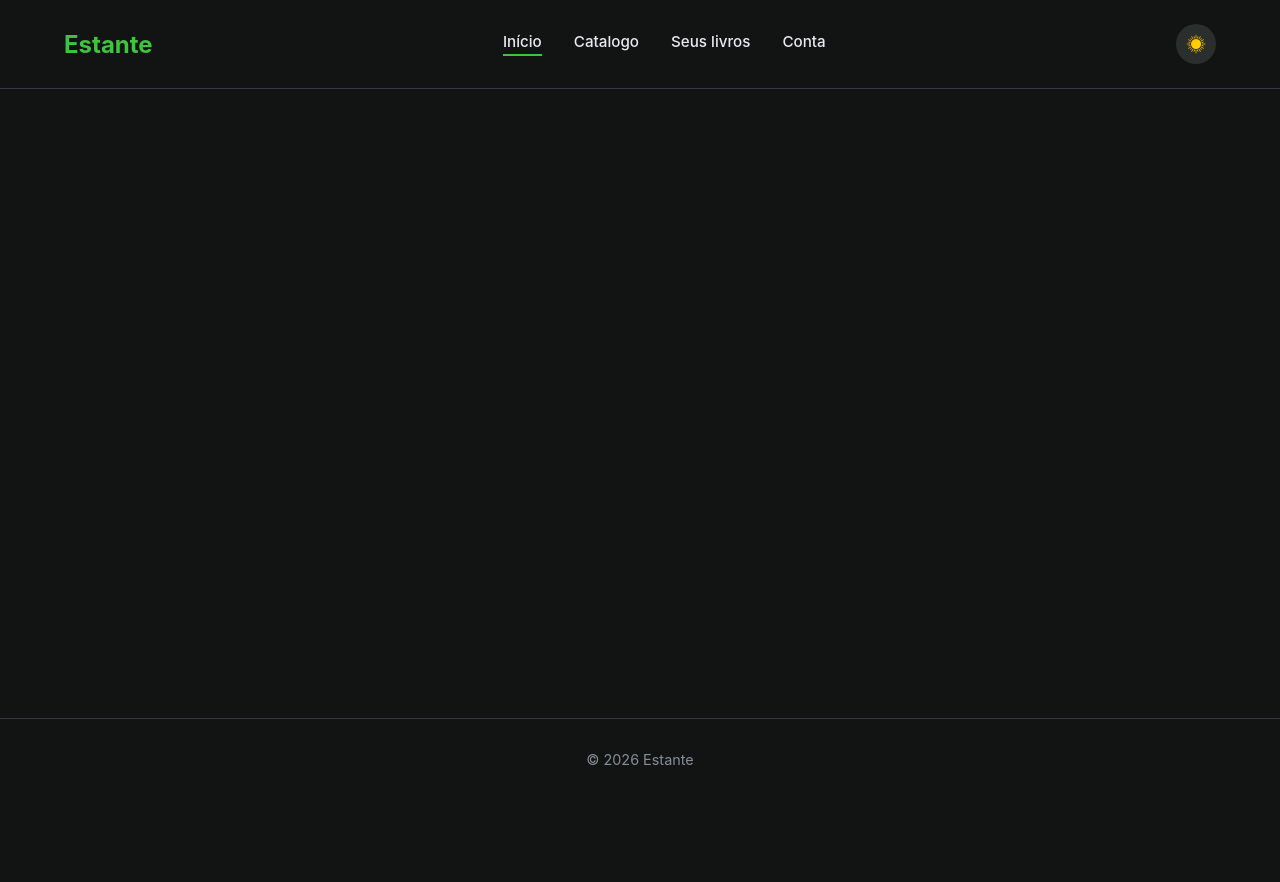
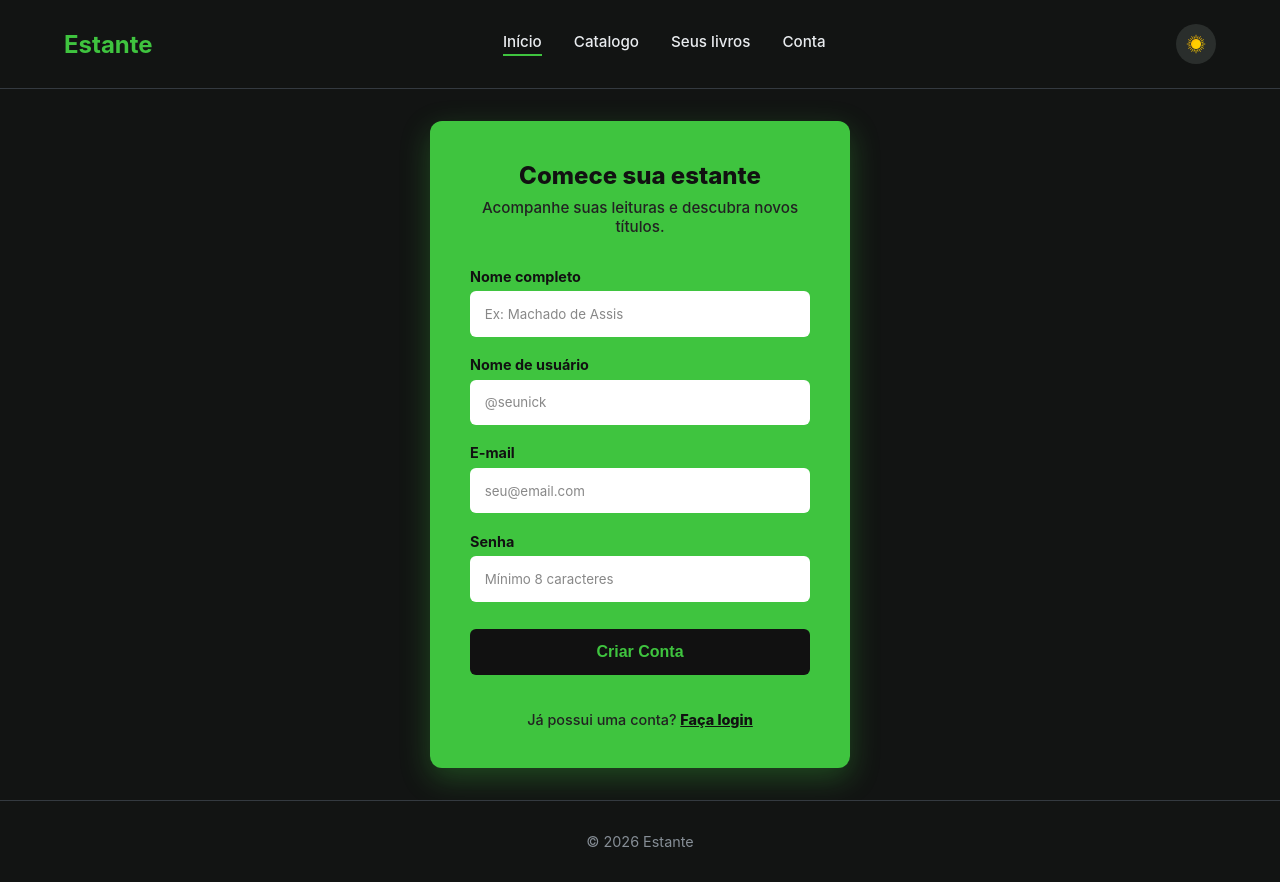
Before and after one commit to DavidOliveira2678/Estante, a Vue app in the folder frontend/estante/: page /cadastro in a window 1280 px wide. Before the commit the page ends 800 px from the top, so only its background shows below. Built offline with nearby package versions, Linux system fonts and the light colour scheme.

Commit message:
feat(front-login): Criação das telas e componentes do fluxo de login e cadastro

```diff
--- /dev/null
+++ b/frontend/estante/src/components/LoginForm.vue
@@ -0,0 +1,101 @@
+<template>
+  <form @submit.prevent="onSubmit" class="auth-form">
+    <div class="input-group">
+      <label for="email">E-mail</label>
+      <input type="email" id="email" v-model="credentials.email" required placeholder="seu@email.com" />
+    </div>
+
+    <div class="input-group">
+      <label for="password">Senha</label>
+      <input type="password" id="password" v-model="credentials.password" required placeholder="••••••••" />
+    </div>
+
+    <button type="submit" class="btn-submit">Entrar</button>
+
+    <p class="switch-mode">
+      Ainda não tem conta?
+      <a href="#" @click.prevent="$emit('switchMode')">Cadastre-se</a>
+    </p>
+  </form>
+</template>
+
+<script setup>
+import { reactive } from 'vue'
+
+const emit = defineEmits(['switchMode', 'login'])
+
+const credentials = reactive({
+  email: '',
+  password: ''
+})
+
+const onSubmit = () => {
+  emit('login', { ...credentials })
+}
+</script>
+
+<style scoped>
+.auth-form {
+  display: flex;
+  flex-direction: column;
+  gap: 1.2rem;
+}
+.input-group {
+  display: flex;
+  flex-direction: column;
+  gap: 0.4rem;
+}
+.input-group label {
+  color: #111111;
+  font-size: 0.9rem;
+  font-weight: 700;
+}
+input {
+  padding: 0.8rem;
+  border: 2px solid transparent;
+  border-radius: 6px;
+  background: #ffffff;
+  color: #111111;
+  font-family: inherit;
+  transition: border-color 0.2s;
+}
+input:focus {
+  outline: none;
+  border-color: #111111;
+}
+input::placeholder {
+  color: #888888;
+}
+.btn-submit {
+  margin-top: 0.5rem;
+  padding: 0.9rem;
+  background: #111111;
+  color: #3fc43f;
+  font-weight: 800;
+  font-size: 1rem;
+  border: none;
+  border-radius: 6px;
+  cursor: pointer;
+  transition: all 0.2s ease;
+}
+.btn-submit:hover {
+  background: #2a2a2a;
+  color: #ffffff;
+  transform: translateY(-2px);
+}
+.switch-mode {
+  text-align: center;
+  font-size: 0.9rem;
+  margin-top: 1rem;
+  color: #222222;
+  font-weight: 500;
+}
+.switch-mode a {
+  color: #111111;
+  text-decoration: underline;
+  font-weight: 800;
+}
+.switch-mode a:hover {
+  text-decoration: none;
+}
+</style>
--- /dev/null
+++ b/frontend/estante/src/components/RegisterForm.vue
@@ -0,0 +1,105 @@
+<template>
+  <form @submit.prevent="onSubmit" class="auth-form">
+    <div class="input-group">
+      <label for="name">Nome completo</label>
+      <input type="text" id="name" v-model="userData.name" required placeholder="Ex: Machado de Assis" />
+    </div>
+    <div class="input-group">
+      <label for="username">Nome de usuário</label>
+      <input type="text" id="username" v-model="userData.username" required placeholder="@seunick" />
+    </div>
+    <div class="input-group">
+      <label for="reg-email">E-mail</label>
+      <input type="email" id="reg-email" v-model="userData.email" required placeholder="seu@email.com" />
+    </div>
+    <div class="input-group">
+      <label for="reg-password">Senha</label>
+      <input type="password" id="reg-password" v-model="userData.password" required placeholder="Mínimo 8 caracteres" minlength="8" />
+    </div>
+    <button type="submit" class="btn-submit">Criar Conta</button>
+    <p class="switch-mode">
+      Já possui uma conta?
+      <a href="#" @click.prevent="$emit('switchMode')">Faça login</a>
+    </p>
+  </form>
+</template>
+
+<script setup>
+import { reactive } from 'vue'
+const emit = defineEmits(['switchMode', 'register'])
+const userData = reactive({
+  name: '',
+  username: '',
+  email: '',
+  password: ''
+})
+const onSubmit = () => {
+  emit('register', { ...userData })
+}
+</script>
+
+<style scoped>
+.auth-form {
+  display: flex;
+  flex-direction: column;
+  gap: 1.2rem;
+}
+.input-group {
+  display: flex;
+  flex-direction: column;
+  gap: 0.4rem;
+}
+.input-group label {
+  color: #111111;
+  font-size: 0.9rem;
+  font-weight: 700;
+}
+input {
+  padding: 0.8rem;
+  border: 2px solid transparent;
+  border-radius: 6px;
+  background: #ffffff;
+  color: #111111;
+  font-family: inherit;
+  transition: border-color 0.2s;
+}
+input:focus {
+  outline: none;
+  border-color: #111111;
+}
+input::placeholder {
+  color: #888888;
+}
+.btn-submit {
+  margin-top: 0.5rem;
+  padding: 0.9rem;
+  background: #111111;
+  color: #3fc43f;
+  font-weight: 800;
+  font-size: 1rem;
+  border: none;
+  border-radius: 6px;
+  cursor: pointer;
+  transition: all 0.2s ease;
+}
+.btn-submit:hover {
+  background: #2a2a2a;
+  color: #ffffff;
+  transform: translateY(-2px);
+}
+.switch-mode {
+  text-align: center;
+  font-size: 0.9rem;
+  margin-top: 1rem;
+  color: #222222;
+  font-weight: 500;
+}
+.switch-mode a {
+  color: #111111;
+  text-decoration: underline;
+  font-weight: 800;
+}
+.switch-mode a:hover {
+  text-decoration: none;
+}
+</style>
--- a/frontend/estante/src/layouts/Cadastro.vue
+++ b/frontend/estante/src/layouts/Cadastro.vue
@@ -1,17 +1,61 @@
 <template>
-  <div class="page-container">
-    <h1>Cadastro</h1>
-    <p>Página em construção...</p>
+  <div class="auth-page-container">
+    <div class="auth-card">
+      <div class="auth-header">
+        <h2>Comece sua estante</h2>
+        <p>Acompanhe suas leituras e descubra novos títulos.</p>
+      </div>
+
+      <RegisterForm
+        @register="executeRegistration"
+        @switchMode="goToLogin"
+      />
+    </div>
   </div>
 </template>
 
 <script setup>
-// Lógica futura virá aqui
+import { useRouter } from 'vue-router'
+import RegisterForm from '../components/RegisterForm.vue'
+const router = useRouter()
+const executeRegistration = (userData) => {
+  console.log('Enviando para API de Cadastro:', userData)
+  //chamar axios e redirecionar
+}
+const goToLogin = () => {
+  router.push('/login')
+}
 </script>
 
 <style scoped>
-.page-container {
+.auth-page-container {
+  display: flex;
+  justify-content: center;
+  align-items: center;
+  min-height: calc(100vh - 150px);
   padding: 2rem;
+}
+.auth-card {
+  background: #3fc43f;
+  padding: 2.5rem;
+  border-radius: 12px;
+  width: 100%;
+  max-width: 420px;
+  box-shadow: 0 10px 30px rgba(63, 196, 63, 0.3);
+}
+.auth-header {
   text-align: center;
+  margin-bottom: 2rem;
+}
+.auth-header h2 {
+  margin: 0 0 0.5rem 0;
+  color: #111111;
+  font-weight: 800;
+}
+.auth-header p {
+  font-size: 0.95rem;
+  color: #222222;
+  margin: 0;
+  font-weight: 500;
 }
 </style>
--- a/frontend/estante/src/layouts/Login.vue
+++ b/frontend/estante/src/layouts/Login.vue
@@ -1,17 +1,61 @@
 <template>
-  <div class="page-container">
-    <h1>Login</h1>
-    <p>Página em construção...</p>
+  <div class="auth-page-container">
+    <div class="auth-card">
+      <div class="auth-header">
+        <h2>Bem-vindo de volta</h2>
+        <p>Acesse sua estante.</p>
+      </div>
+
+      <LoginForm
+        @login="executeLogin"
+        @switchMode="goToCadastro"
+      />
+    </div>
   </div>
 </template>
 
 <script setup>
-// Lógica futura virá aqui
+import { useRouter } from 'vue-router'
+import LoginForm from '../components/LoginForm.vue'
+
+const router = useRouter()
+const executeLogin = (credentials) => {
+  console.log('Enviando para API de Login:', credentials)
+  // se der sucesso: router.push('/home')
+}
+const goToCadastro = () => {
+  router.push('/cadastro')
+}
 </script>
-
 <style scoped>
-.page-container {
+.auth-page-container {
+  display: flex;
+  justify-content: center;
+  align-items: center;
+  min-height: calc(100vh - 150px);
   padding: 2rem;
+}
+.auth-card {
+  background: #3fc43f;
+  padding: 2.5rem;
+  border-radius: 12px;
+  width: 100%;
+  max-width: 420px;
+  box-shadow: 0 10px 30px rgba(63, 196, 63, 0.3);
+}
+.auth-header {
   text-align: center;
+  margin-bottom: 2rem;
+}
+.auth-header h2 {
+  margin: 0 0 0.5rem 0;
+  color: #111111;
+  font-weight: 800;
+}
+.auth-header p {
+  font-size: 0.95rem;
+  color: #222222;
+  margin: 0;
+  font-weight: 500;
 }
 </style>
--- a/frontend/estante/src/router/index.js
+++ b/frontend/estante/src/router/index.js
@@ -2,11 +2,13 @@ import { createRouter, createWebHistory } from 'vue-router'
 import Home from '../layouts/Home.vue'
 import Login from '../layouts/Login.vue'
 import Catalogo from '../layouts/Catalogo.vue'
+import Cadastro from '../layouts/Cadastro.vue'
 
 const routes = [
   { path: '/', component: Home },
   { path: '/login', component: Login },
-  { path: '/catalogo', component: Catalogo }
+  { path: '/catalogo', component: Catalogo },
+  { path: '/cadastro', component: Cadastro }
 ]
 
 export const router = createRouter({
```
